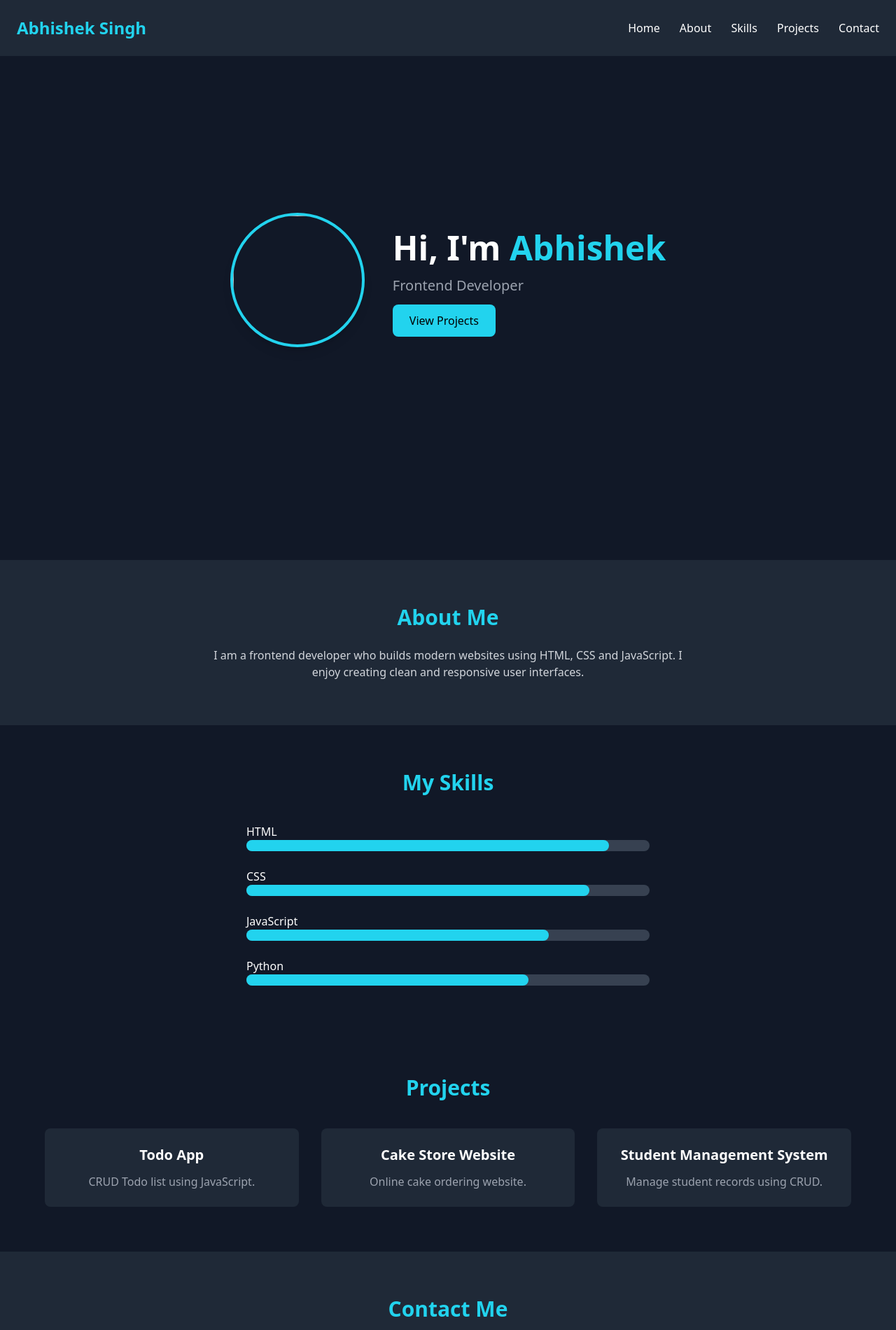
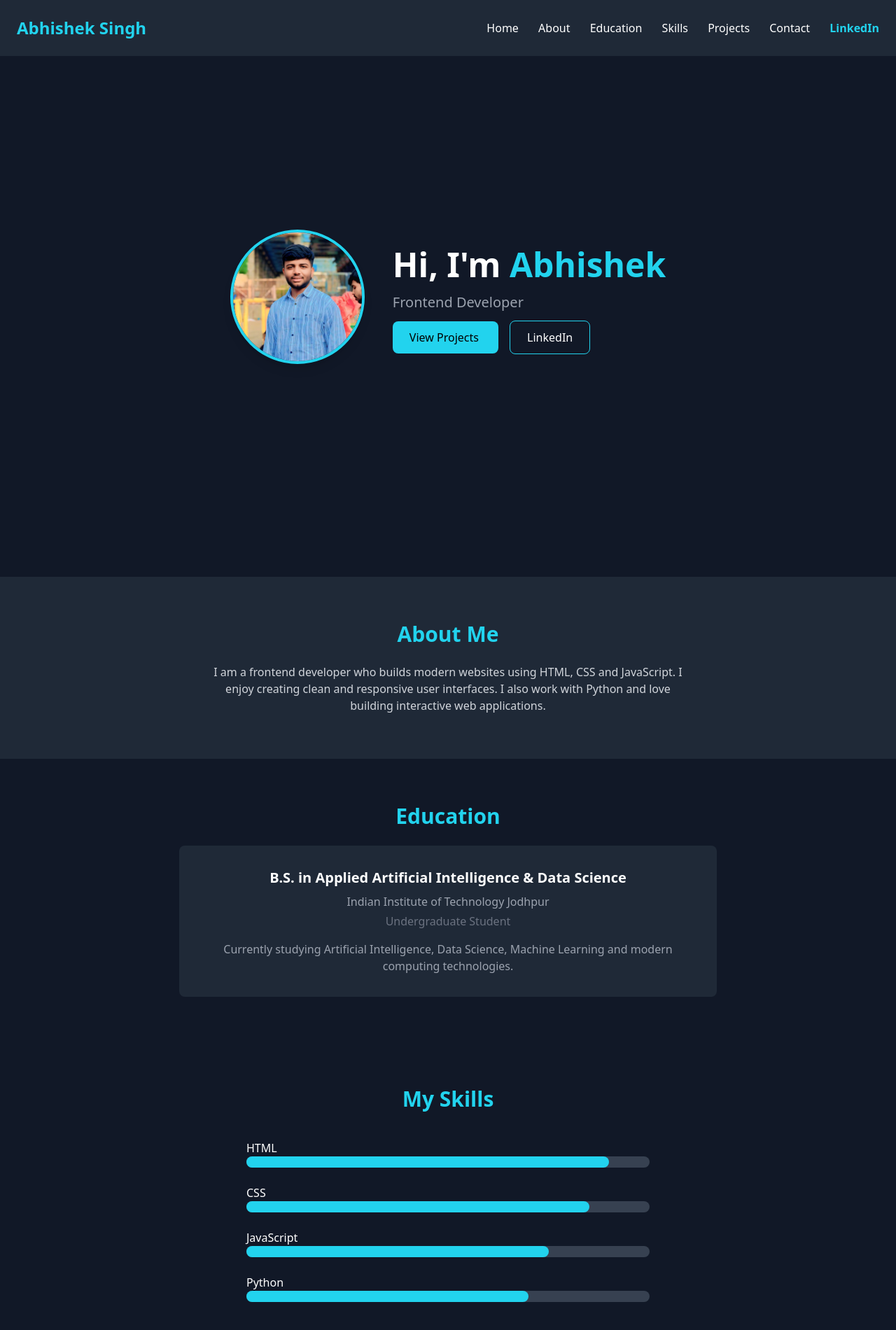
Before and after one commit to ABHISHEKSINGH-64/PORTFOLIO, a plain HTML site: page index.html in a window 1280 px wide. Shown: the top 1900 px of the page at 70% size. Drawn offline with nearby package versions, Linux system fonts and the light colour scheme.

Commit message:
last commit

````diff
--- a/index.html
+++ b/index.html
@@ -1,4 +1,4 @@
-
+```html
 <!DOCTYPE html>
 <html lang="en">
 <head>
@@ -21,25 +21,33 @@ scroll-behavior:smooth;
 
 <!-- NAVBAR -->
 
-<nav class="flex justify-between items-center p-6 bg-gray-800 fixed w-full top-0">
+<nav class="flex justify-between items-center p-6 bg-gray-800 fixed w-full top-0 z-50">
 
 <h1 class="text-2xl font-bold text-cyan-400">Abhishek Singh</h1>
 
 <div class="space-x-6">
 <a href="#home" class="hover:text-cyan-400">Home</a>
 <a href="#about" class="hover:text-cyan-400">About</a>
+<a href="#education" class="hover:text-cyan-400">Education</a>
 <a href="#skills" class="hover:text-cyan-400">Skills</a>
 <a href="#projects" class="hover:text-cyan-400">Projects</a>
 <a href="#contact" class="hover:text-cyan-400">Contact</a>
+
+<a href="https://www.linkedin.com/in/abhishek-singh-76766237a/"
+target="_blank"
+class="text-cyan-400 font-semibold">
+LinkedIn
+</a>
 </div>
 
 </nav>
+
 
 <!-- HERO -->
 
 <section id="home" class="h-screen flex flex-col md:flex-row justify-center items-center gap-10 text-center md:text-left">
 
-<img src="myphoto.jpg"
+<img src="asstes/myphoto.jpg.jpeg"
 class="w-48 h-48 rounded-full border-4 border-cyan-400 shadow-lg">
 
 <div>
@@ -52,14 +60,25 @@ Hi, I'm <span class="text-cyan-400">Abhishek</span>
 Frontend Developer
 </p>
 
+<div class="space-x-4">
+
 <a href="#projects"
 class="bg-cyan-400 text-black px-6 py-3 rounded-lg">
 View Projects
 </a>
 
+<a href="https://www.linkedin.com/in/abhishek-singh-76766237a/"
+target="_blank"
+class="border border-cyan-400 px-6 py-3 rounded-lg hover:bg-cyan-400 hover:text-black">
+LinkedIn
+</a>
+
+</div>
+
 </div>
 
 </section>
+
 
 <!-- ABOUT -->
 
@@ -71,11 +90,43 @@ View Projects
 
 I am a frontend developer who builds modern websites using
 HTML, CSS and JavaScript. I enjoy creating clean and
-responsive user interfaces.
+responsive user interfaces. I also work with Python and
+love building interactive web applications.
 
 </p>
 
 </section>
+
+
+<!-- EDUCATION -->
+
+<section id="education" class="p-16 text-center">
+
+<h2 class="text-3xl font-bold mb-6 text-cyan-400">Education</h2>
+
+<div class="max-w-3xl mx-auto bg-gray-800 p-8 rounded-lg">
+
+<h3 class="text-xl font-semibold">
+B.S. in Applied Artificial Intelligence & Data Science
+</h3>
+
+<p class="text-gray-400 mt-2">
+Indian Institute of Technology Jodhpur
+</p>
+
+<p class="text-gray-500 mt-1">
+Undergraduate Student
+</p>
+
+<p class="text-gray-400 mt-4">
+Currently studying Artificial Intelligence, Data Science,
+Machine Learning and modern computing technologies.
+</p>
+
+</div>
+
+</section>
+
 
 <!-- SKILLS -->
 
@@ -117,6 +168,7 @@ responsive user interfaces.
 
 </section>
 
+
 <!-- PROJECTS -->
 
 <section id="projects" class="p-16 text-center">
@@ -125,30 +177,42 @@ responsive user interfaces.
 
 <div class="grid md:grid-cols-3 gap-8">
 
-<div class="bg-gray-800 p-6 rounded-lg">
+<div class="bg-gray-800 p-6 rounded-lg hover:scale-105 transition">
+
 <h3 class="text-xl font-bold mb-3">Todo App</h3>
+
 <p class="text-gray-400">
 CRUD Todo list using JavaScript.
 </p>
+
 </div>
 
-<div class="bg-gray-800 p-6 rounded-lg">
+
+<div class="bg-gray-800 p-6 rounded-lg hover:scale-105 transition">
+
 <h3 class="text-xl font-bold mb-3">Cake Store Website</h3>
+
 <p class="text-gray-400">
 Online cake ordering website.
 </p>
+
 </div>
 
-<div class="bg-gray-800 p-6 rounded-lg">
-<h3 class="text-xl font-bold mb-3">Student Management System</h3>
+
+<div class="bg-gray-800 p-6 rounded-lg hover:scale-105 transition">
+
+<h3 class="text-xl font-bold mb-3">Blood Bank System</h3>
+
 <p class="text-gray-400">
-Manage student records using CRUD.
+Web application to manage blood donors and requests.
 </p>
+
 </div>
 
 </div>
 
 </section>
+
 
 <!-- CONTACT -->
 
@@ -156,8 +220,20 @@ Manage student records using CRUD.
 
 <h2 class="text-3xl font-bold mb-6 text-cyan-400">Contact Me</h2>
 
+<p class="text-gray-400 mb-2">
+Email: yourmail@gmail.com
+</p>
+
 <p class="text-gray-400 mb-6">
-Email: yourmail@gmail.com
+
+LinkedIn:
+
+<a href="https://www.linkedin.com/in/abhishek-singh-76766237a/"
+target="_blank"
+class="text-cyan-400">
+abhishek-singh-76766237a
+</a>
+
 </p>
 
 <button class="bg-cyan-400 text-black px-6 py-3 rounded-lg">
@@ -166,9 +242,13 @@ Hire Me
 
 </section>
 
+
 <footer class="text-center p-6 text-gray-500">
+
 © 2026 Abhishek Portfolio
+
 </footer>
 
 </body>
 </html>
+```
````
Also changed, not shown: asstes/myphoto.jpg.jpeg (added).
